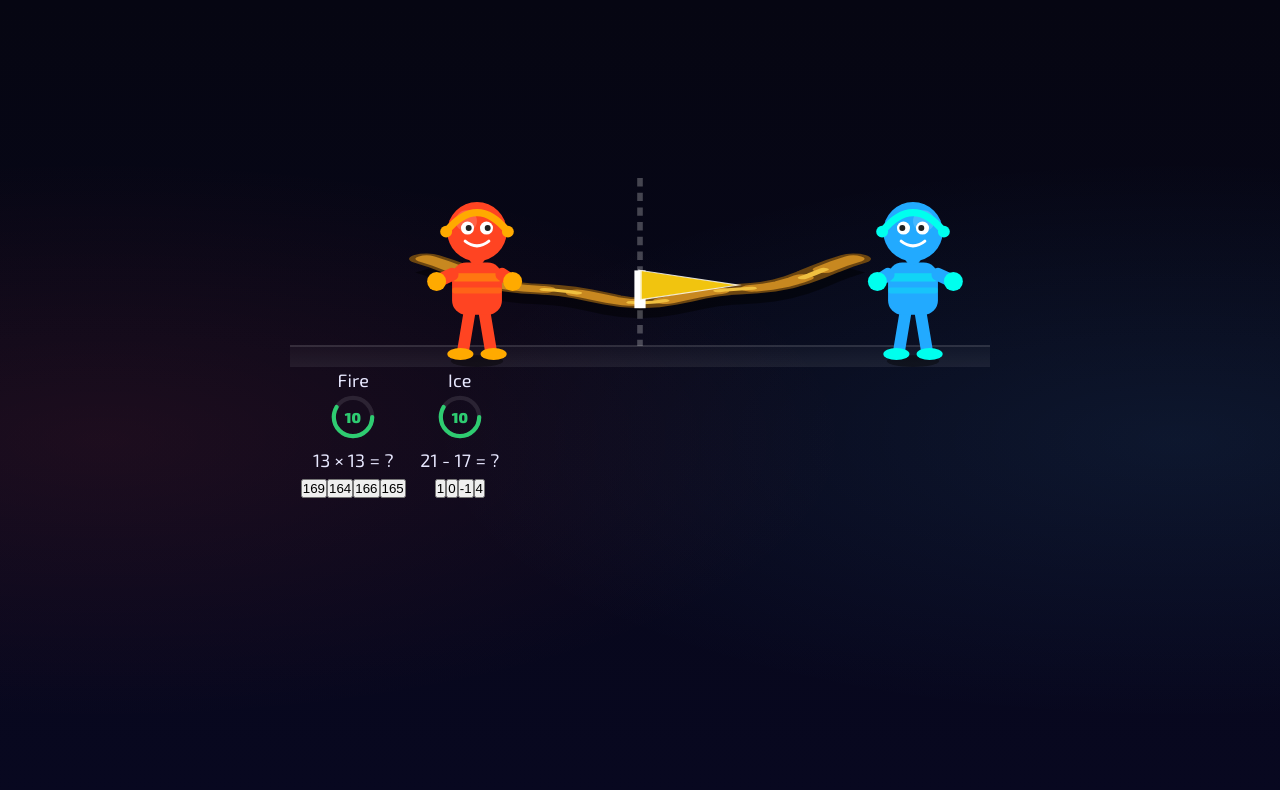
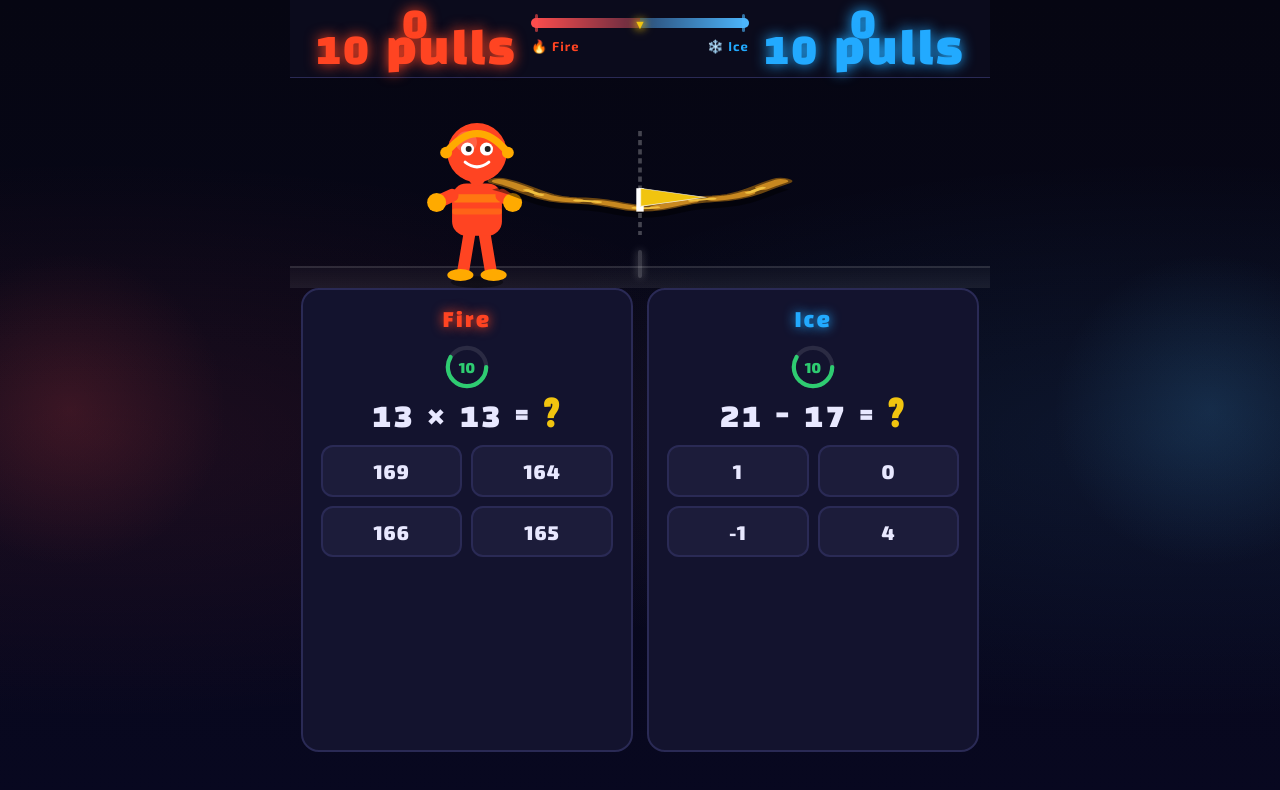
Before and after one commit to BOBWANDATI/Tag-Game, a React (Vite) app: page / in a window 1280 px wide. Both pictures are taken after a click on the button "⚡ START TUG OF WAR ⚡". Shown: the top 790 px of the page. Built offline with nearby package versions, Linux system fonts and the light colour scheme.

Commit message:
Update App.jsx

```diff
--- a/src/App.jsx
+++ b/src/App.jsx
@@ -160,26 +160,32 @@ function TimerRing({ timeLeft }) {
   );
 }
 
-// ─── QUESTION CARD ────────────────────────────────────────────────────────────
+// ─── QUESTION CARD with BIGGER BUTTONS ────────────────────────────────────────
 function QCard({ team, q, opts, onAnswer, timeLeft, answered, correct, side }) {
   return (
-    <div className={`qcard qcard-${side} ${answered ? (correct ? "qcard-ok" : "qcard-fail") : ""}`}
+    <div className={`qpanel qpanel-${side} ${answered ? (correct ? "qp-ok" : "qp-no") : ""}`}
       style={{ "--tc": team.color, "--ta": team.accent, "--tg": team.glow }}>
-      <div className="qcard-header">
-        <div className="qcard-teamname">{team.name}</div>
+      <div className="qp-header">
+        <div className="qp-name" style={{ color: team.color }}>{team.name}</div>
         {!answered && <TimerRing timeLeft={timeLeft} />}
       </div>
       {!answered ? (
         <>
-          <div className="qcard-eq">{q.str} <span className="qcard-eq-eq">=</span> <span className="qcard-q">?</span></div>
-          <div className="qcard-opts">
-            {opts.map(o => <button key={o} className="qcard-opt" onClick={() => onAnswer(o)}>{o}</button>)}
+          <div className="qp-eq">
+            {q.str} <span className="qp-eq-eq">=</span> <span className="qp-q">?</span>
+          </div>
+          <div className="qp-opts">
+            {opts.map(o => (
+              <button key={o} className="qp-btn" onClick={() => onAnswer(o)}>
+                {o}
+              </button>
+            ))}
           </div>
         </>
       ) : (
-        <div className="qcard-done">
-          {correct ? <div className="qcd-win">💪 PULL!</div> : <div className="qcd-lose">❌ Wrong!</div>}
-          <div className="qcd-ans">{q.str} = <b>{q.ans}</b></div>
+        <div className="qp-done">
+          {correct ? <div className="qp-win">💪 PULL!</div> : <div className="qp-lose">❌ Wrong!</div>}
+          <div className="qp-reveal">{q.str} = <strong>{q.ans}</strong></div>
         </div>
       )}
     </div>
@@ -189,31 +195,30 @@ function QCard({ team, q, opts, onAnswer, timeLeft, answered, correct, side }) {
 // ─── HUD BAR ─────────────────────────────────────────────────────────────────
 function HudBar({ ropePos, scoreL, scoreR }) {
   const markerPct = ((ropePos + WIN_POS) / (WIN_POS * 2)) * 100;
-  // Calculate pull count (how many pulls until win)
   const pullsNeededL = Math.ceil((WIN_POS + ropePos) / PULL_AMT);
   const pullsNeededR = Math.ceil((WIN_POS - ropePos) / PULL_AMT);
 
   return (
-    <div className="hudbar">
-      <div className="hudbar-score" style={{ color: TEAM_LEFT.color, textShadow: `0 0 14px ${TEAM_LEFT.color}` }}>
+    <div className="hud">
+      <div className="hud-s" style={{ color: TEAM_LEFT.color, textShadow: `0 0 14px ${TEAM_LEFT.color}` }}>
         {scoreL}
-        <div className="hudbar-pulls">{pullsNeededL} pulls to win</div>
+        <div className="hud-pulls">{pullsNeededL} pulls</div>
       </div>
-      <div className="hudbar-center">
-        <div className="hudbar-track">
-          <div className="hbt-fill-l" style={{ width: `${100 - markerPct}%` }}/>
-          <div className="hbt-fill-r" style={{ width: `${markerPct}%` }}/>
-          <div className="hbt-marker" style={{ left: `${markerPct}%` }}>▼</div>
-          <div className="hbt-end hbt-end-l" /><div className="hbt-end hbt-end-r" />
+      <div className="hud-mid">
+        <div className="hud-tug">
+          <div className="hud-tug-fill-l" style={{ width: `${100 - markerPct}%` }}/>
+          <div className="hud-tug-fill-r" style={{ width: `${markerPct}%` }}/>
+          <div className="hud-marker" style={{ left: `${markerPct}%` }}>▼</div>
+          <div className="hud-goal-l" /><div className="hud-goal-r" />
         </div>
-        <div className="hudbar-names">
+        <div className="hud-lbls">
           <span style={{ color: TEAM_LEFT.color }}>🔥 {TEAM_LEFT.name}</span>
           <span style={{ color: TEAM_RIGHT.color }}>❄️ {TEAM_RIGHT.name}</span>
         </div>
       </div>
-      <div className="hudbar-score" style={{ color: TEAM_RIGHT.color, textShadow: `0 0 14px ${TEAM_RIGHT.color}` }}>
+      <div className="hud-s" style={{ color: TEAM_RIGHT.color, textShadow: `0 0 14px ${TEAM_RIGHT.color}` }}>
         {scoreR}
-        <div className="hudbar-pulls">{pullsNeededR} pulls to win</div>
+        <div className="hud-pulls">{pullsNeededR} pulls</div>
       </div>
     </div>
   );
@@ -247,7 +252,6 @@ export default function App() {
 
   const timerLRef = useRef(null);
   const timerRRef = useRef(null);
-  const pullTimeoutRef = useRef(null);
 
   // Rope tick animation
   useEffect(() => {
@@ -265,6 +269,11 @@ export default function App() {
       setAnsweredL(false);
       setCorrectL(false);
       setStateL("idle");
+      // Restart timer for left side
+      if (timerLRef.current) clearInterval(timerLRef.current);
+      timerLRef.current = setInterval(() => {
+        setTimeLeftL(prev => { if (prev <= 1) { clearInterval(timerLRef.current); return 0; } return prev - 1; });
+      }, 1000);
     } else {
       setQR(newQ);
       setOR(makeOpts(newQ.ans));
@@ -272,6 +281,11 @@ export default function App() {
       setAnsweredR(false);
       setCorrectR(false);
       setStateR("idle");
+      // Restart timer for right side
+      if (timerRRef.current) clearInterval(timerRRef.current);
+      timerRRef.current = setInterval(() => {
+        setTimeLeftR(prev => { if (prev <= 1) { clearInterval(timerRRef.current); return 0; } return prev - 1; });
+      }, 1000);
     }
   }, [diff]);
 
@@ -280,7 +294,6 @@ export default function App() {
     // Clean up all timers
     if (timerLRef.current) clearInterval(timerLRef.current);
     if (timerRRef.current) clearInterval(timerRRef.current);
-    if (pullTimeoutRef.current) clearTimeout(pullTimeoutRef.current);
 
     setRopePos(0);
     setScoreL(0);
@@ -317,7 +330,7 @@ export default function App() {
     }, 1000);
   }, [diff]);
 
-  // Handle timer expiration for left side
+  // Handle timer expiration
   useEffect(() => {
     if (!gameActive || screen !== "game") return;
     if (timeLeftL === 0 && !answeredL && !processingPull) {
@@ -327,7 +340,6 @@ export default function App() {
     }
   }, [timeLeftL, gameActive, screen, answeredL, processingPull]);
 
-  // Handle timer expiration for right side
   useEffect(() => {
     if (!gameActive || screen !== "game") return;
     if (timeLeftR === 0 && !answeredR && !processingPull) {
@@ -351,55 +363,41 @@ export default function App() {
 
     // Determine pull direction
     let delta = 0;
-    let pullingTeam = null;
-    let draggedTeam = null;
 
     if (correct) {
       // Correct answer - pull toward this team
       if (isLeft) {
         delta = -PULL_AMT;
-        pullingTeam = TEAM_LEFT;
-        draggedTeam = TEAM_RIGHT;
         setScoreL(prev => prev + 1);
         setStateL("pulling");
         setStateR("dragged");
-        setTimeout(() => setStateL("idle"), 600);
+        setTimeout(() => setStateL("idle"), 500);
+        setTimeout(() => setStateR("idle"), 700);
       } else {
         delta = +PULL_AMT;
-        pullingTeam = TEAM_RIGHT;
-        draggedTeam = TEAM_LEFT;
         setScoreR(prev => prev + 1);
         setStateR("pulling");
         setStateL("dragged");
-        setTimeout(() => setStateR("idle"), 600);
+        setTimeout(() => setStateR("idle"), 500);
+        setTimeout(() => setStateL("idle"), 700);
       }
-      setTimeout(() => {
-        if (isLeft) setStateR("idle");
-        else setStateL("idle");
-      }, 800);
     } else {
       // Wrong answer - opponent pulls
       if (isLeft) {
         delta = +PULL_AMT;
-        pullingTeam = TEAM_RIGHT;
-        draggedTeam = TEAM_LEFT;
         setScoreR(prev => prev + 1);
         setStateR("pulling");
         setStateL("dragged");
-        setTimeout(() => setStateR("idle"), 600);
+        setTimeout(() => setStateR("idle"), 500);
+        setTimeout(() => setStateL("idle"), 700);
       } else {
         delta = -PULL_AMT;
-        pullingTeam = TEAM_LEFT;
-        draggedTeam = TEAM_RIGHT;
         setScoreL(prev => prev + 1);
         setStateL("pulling");
         setStateR("dragged");
-        setTimeout(() => setStateL("idle"), 600);
+        setTimeout(() => setStateL("idle"), 500);
+        setTimeout(() => setStateR("idle"), 700);
       }
-      setTimeout(() => {
-        if (isLeft) setStateR("idle");
-        else setStateL("idle");
-      }, 800);
     }
 
     // Update rope position
@@ -409,7 +407,7 @@ export default function App() {
     // Show banner message
     let msg = "";
     if (correct) {
-      msg = isLeft ? "🔥 Fire PULLS! Ice gets dragged!" : "❄️ Ice PULLS! Fire gets dragged!";
+      msg = isLeft ? "🔥 FIRE PULLS! Ice gets dragged!" : "❄️ ICE PULLS! Fire gets dragged!";
     } else {
       msg = isLeft ? "❌ Fire missed! Ice counter-pulls!" : "❌ Ice missed! Fire counter-pulls!";
     }
@@ -423,7 +421,7 @@ export default function App() {
       setStateL("winning");
       setStateR("dragged");
       setWinner(TEAM_LEFT);
-      setTimeout(() => setScreen("result"), 1000);
+      setTimeout(() => setScreen("result"), 1200);
       return;
     }
     if (newRopePos >= WIN_POS) {
@@ -431,7 +429,7 @@ export default function App() {
       setStateR("winning");
       setStateL("dragged");
       setWinner(TEAM_RIGHT);
-      setTimeout(() => setScreen("result"), 1000);
+      setTimeout(() => setScreen("result"), 1200);
       return;
     }
 
@@ -440,17 +438,16 @@ export default function App() {
 
     setTimeout(() => {
       setProcessingPull(false);
-    }, 500);
+    }, 800);
   }, [gameActive, processingPull, answeredL, answeredR, correctL, correctR, ropePos, refreshQuestion]);
 
-  // Watch for left side answer
+  // Watch for answers
   useEffect(() => {
     if (answeredL && gameActive && !processingPull && screen === "game") {
       processPull("L");
     }
   }, [answeredL, gameActive, processingPull, screen, processPull]);
 
-  // Watch for right side answer
   useEffect(() => {
     if (answeredR && gameActive && !processingPull && screen === "game") {
       processPull("R");
@@ -466,7 +463,6 @@ export default function App() {
       setCorrectL(isCorrect);
       setAnsweredL(true);
       setStateL(isCorrect ? "correct" : "wrong");
-      // Stop timer for this side
       if (timerLRef.current) clearInterval(timerLRef.current);
     } else {
       if (answeredR) return;
@@ -474,7 +470,6 @@ export default function App() {
       setCorrectR(isCorrect);
       setAnsweredR(true);
       setStateR(isCorrect ? "correct" : "wrong");
-      // Stop timer for this side
       if (timerRRef.current) clearInterval(timerRRef.current);
     }
   }, [gameActive, processingPull, answeredL, answeredR, qL, qR]);
@@ -482,7 +477,6 @@ export default function App() {
   const goToMenu = useCallback(() => {
     if (timerLRef.current) clearInterval(timerLRef.current);
     if (timerRRef.current) clearInterval(timerRRef.current);
-    if (pullTimeoutRef.current) clearTimeout(pullTimeoutRef.current);
     setScreen("menu");
     setGameActive(false);
     setProcessingPull(false);
@@ -496,36 +490,41 @@ export default function App() {
   if (screen === "menu") return (
     <div className="app menu">
       <div className="menu-bg" />
-      <div className="menu-gl menu-gl-l" />
-      <div className="menu-gl menu-gl-r" />
-      <div className="menu-preview">
-        <div className="mp-char mp-char-l"><Human team={TEAM_LEFT} state="idle" /></div>
-        <div className="mp-rope"><Rope ropePos={0} tick={tick} leftX={22} rightX={78} /></div>
-        <div className="mp-char mp-char-r"><Human team={TEAM_RIGHT} state="idle" flipped /></div>
-        <div className="mp-floor" /><div className="mp-center" />
+      <div className="menu-glow-l" />
+      <div className="menu-glow-r" />
+      <div className="menu-stage">
+        <div className="menu-char-l"><Human team={TEAM_LEFT} state="idle" /></div>
+        <div className="menu-rope-preview"><Rope ropePos={0} tick={tick} leftX={22} rightX={78} /></div>
+        <div className="menu-char-r"><Human team={TEAM_RIGHT} state="idle" flipped /></div>
+        <div className="menu-floor" />
       </div>
-      <h1 className="menu-title"><span className="mt-l">MATH</span><span className="mt-c"> TUG </span><span className="mt-r">OF WAR</span></h1>
+      <h1 className="menu-title">
+        <span className="mt-fire">MATH</span>
+        <span className="mt-mid"> TUG </span>
+        <span className="mt-ice">OF WAR</span>
+      </h1>
       <p className="menu-sub">⚡ ANSWER FAST — PULL HARD — DRAG THEM TO THE LINE! ⚡</p>
       <div className="menu-card">
         <div className="mc-row">
-          <div className="mc-sect">
-            <div className="mc-lbl">⚙ DIFFICULTY</div>
+          <div className="mc-col">
+            <div className="mc-label">⚙ DIFFICULTY</div>
             <div className="mc-pills">
               {Object.keys(DIFFICULTIES).map(d => (
-                <button key={d} className={`mpill ${diff === d ? "mpill-active" : ""}`} onClick={() => setDiff(d)}>{d}</button>
+                <button key={d} className={`mpill ${diff === d ? "mpill-on" : ""}`} onClick={() => setDiff(d)}>{d}</button>
               ))}
             </div>
           </div>
         </div>
-        <button className="btn-start" onClick={startGame}>⚡ START TUG OF WAR ⚡</button>
-        <div className="mc-howto">
+        <button className="start-btn" onClick={startGame}>⚡ START TUG OF WAR ⚡</button>
+        <div className="mc-rules">
           <b>🔥 HOW TO WIN:</b> Answer your math question correctly to PULL the rope!<br/>
-          ⚡ <strong>NO WAITING:</strong> The moment you answer, the pull happens instantly — no need to wait for the other player!<br/>
+          ⚡ <strong>NO WAITING:</strong> The moment you answer, the pull happens instantly!<br/>
           💪 Each correct pull drags your opponent <strong>10%</strong> toward the center line.<br/>
-          🏆 <strong>10 PULLS = VICTORY!</strong> First to drag the enemy fully past the center line WINS!<br/>
+          🏆 <strong>10 PULLS = VICTORY!</strong> First to drag the enemy past the center line WINS!<br/>
           ❌ Wrong answer = you get dragged instead. Don't let the timer run out!
         </div>
       </div>
+      <div className="footer-credit">Created by Abob Wandati — Software Engineer</div>
     </div>
   );
 
@@ -535,33 +534,31 @@ export default function App() {
     const wt = !isDraw ? winner : null;
     return (
       <div className="app result">
-        <div className="result-bg" />
-        {wt && <div className="result-glow" style={{ background: `radial-gradient(ellipse at center, ${wt.glow} 0%, transparent 60%)` }}/>}
-        <div className="result-card">
-          <div className="result-fireworks">🏆 🎉 🎆 🥇 🎊</div>
-          <h2 className="result-title" style={{ color: wt ? wt.color : "#f1c40f", textShadow: `0 0 40px ${wt ? wt.color : "#f1c40f"}` }}>
-            {isDraw ? "DRAW! 🤝" : `${wt.name.toUpperCase()} WINS!`}
+        <div className="res-glow" style={{ background: wt ? `radial-gradient(ellipse at center, ${wt.glow} 0%, transparent 60%)` : "none" }} />
+        <div className="res-card">
+          <div className="res-confetti">🏆 🎉 🎆 🥇 🎊</div>
+          <h2 className="res-title" style={{ color: wt ? wt.color : "#f1c40f", textShadow: `0 0 40px ${wt ? wt.color : "#f1c40f"}` }}>
+            {isDraw ? "DRAW! 🤝" : `🎉 ${wt.name.toUpperCase()} WINS! 🎉`}
           </h2>
-          <div className="result-arena">
-            <div className="ra-char ra-char-l" style={{ left: `${leftCharPct}%` }}>
+          <div className="res-stage">
+            <div className="res-char" style={{ width: "100px", height: "180px" }}>
               <Human team={TEAM_LEFT} state={wt === TEAM_LEFT ? "winning" : wt === TEAM_RIGHT ? "dragged" : "idle"} />
+              <div className="res-score" style={{ color: TEAM_LEFT.color }}>{scoreL}</div>
             </div>
-            <Rope ropePos={ropePos} tick={tick} leftX={leftCharPct + 2} rightX={rightCharPct - 2} />
-            <div className="ra-char ra-char-r" style={{ left: `${rightCharPct}%` }}>
+            <div className="res-rope" style={{ height: "100px", flex: 1 }}>
+              <Rope ropePos={ropePos} tick={tick} leftX={20} rightX={80} />
+            </div>
+            <div className="res-char" style={{ width: "100px", height: "180px" }}>
               <Human team={TEAM_RIGHT} state={wt === TEAM_RIGHT ? "winning" : wt === TEAM_LEFT ? "dragged" : "idle"} flipped />
+              <div className="res-score" style={{ color: TEAM_RIGHT.color }}>{scoreR}</div>
             </div>
-            <div className="ra-floor" /><div className="ra-center" />
           </div>
-          <div className="result-scores">
-            <div className="rs-item" style={{ color: TEAM_LEFT.color }}><div className="rs-num">{scoreL}</div><div className="rs-lbl">🔥 Fire Pulls</div></div>
-            <div className="rs-vs">VS</div>
-            <div className="rs-item" style={{ color: TEAM_RIGHT.color }}><div className="rs-num">{scoreR}</div><div className="rs-lbl">❄️ Ice Pulls</div></div>
-          </div>
-          <div className="result-btns">
-            <button className="btn-start" onClick={startGame}>🔄 PLAY AGAIN</button>
-            <button className="btn-outline" onClick={goToMenu}>🏠 MENU</button>
+          <div className="res-btns">
+            <button className="start-btn" onClick={startGame}>🔄 PLAY AGAIN</button>
+            <button className="outline-btn" onClick={goToMenu}>🏠 MENU</button>
           </div>
         </div>
+        <div className="footer-credit">Created by Abob Wandati — Software Engineer</div>
       </div>
     );
   }
@@ -570,20 +567,22 @@ export default function App() {
   return (
     <div className="app game">
       <div className="game-bg" />
-      <div className="game-gl game-gl-l" />
-      <div className="game-gl game-gl-r" />
+      <div className="game-glow-l" />
+      <div className="game-glow-r" />
       <HudBar ropePos={ropePos} scoreL={scoreL} scoreR={scoreR} />
       <div className="arena">
-        <div className="arena-sky" /><div className="arena-floor" /><div className="arena-center-line" />
-        <div className="arena-center-zone" />
-        {norm > 0.4 && <div className="arena-danger-l" style={{ opacity: norm - 0.3 }} />}
-        {norm < -0.4 && <div className="arena-danger-r" style={{ opacity: -norm - 0.3 }} />}
-        <div className="arena-rope-layer"><Rope ropePos={ropePos} tick={tick} leftX={leftCharPct + 1.5} rightX={rightCharPct - 1.5} /></div>
-        <div className="arena-char" style={{ left: `${leftCharPct}%`, transition: "left 0.3s cubic-bezier(0.2, 1.2, 0.4, 1)" }}>
+        <div className="arena-floor" />
+        <div className="arena-floor-line" />
+        <div className="arena-rope">
+          <Rope ropePos={ropePos} tick={tick} leftX={leftCharPct + 1.5} rightX={rightCharPct - 1.5} />
+        </div>
+        <div className={`arena-char arena-char-l ${stateL === "pulling" ? "char-lunge-l" : ""}`} style={{ left: `${leftCharPct}%`, position: "relative" }}>
           <Human team={TEAM_LEFT} state={stateL} />
+          {stateL === "pulling" && <div className="dust dust-l" />}
         </div>
-        <div className="arena-char" style={{ left: `${rightCharPct}%`, transform: "translateX(-100%)", transition: "left 0.3s cubic-bezier(0.2, 1.2, 0.4, 1)" }}>
+        <div className={`arena-char arena-char-r ${stateR === "pulling" ? "char-lunge-r" : ""}`} style={{ left: `${rightCharPct}%`, position: "relative" }}>
           <Human team={TEAM_RIGHT} state={stateR} flipped />
+          {stateR === "pulling" && <div className="dust dust-r" />}
         </div>
       </div>
       {showBan && <div className="banner">{banner}</div>}
@@ -591,6 +590,7 @@ export default function App() {
         {qL && <QCard team={TEAM_LEFT} q={qL} opts={oL} onAnswer={v => handleAnswer("L", v)} timeLeft={timeLeftL} answered={answeredL} correct={correctL} side="left" />}
         {qR && <QCard team={TEAM_RIGHT} q={qR} opts={oR} onAnswer={v => handleAnswer("R", v)} timeLeft={timeLeftR} answered={answeredR} correct={correctR} side="right" />}
       </div>
+      <div className="footer-credit game-credit">Created by Abob Wandati — Software Engineer</div>
     </div>
   );
 }
```
